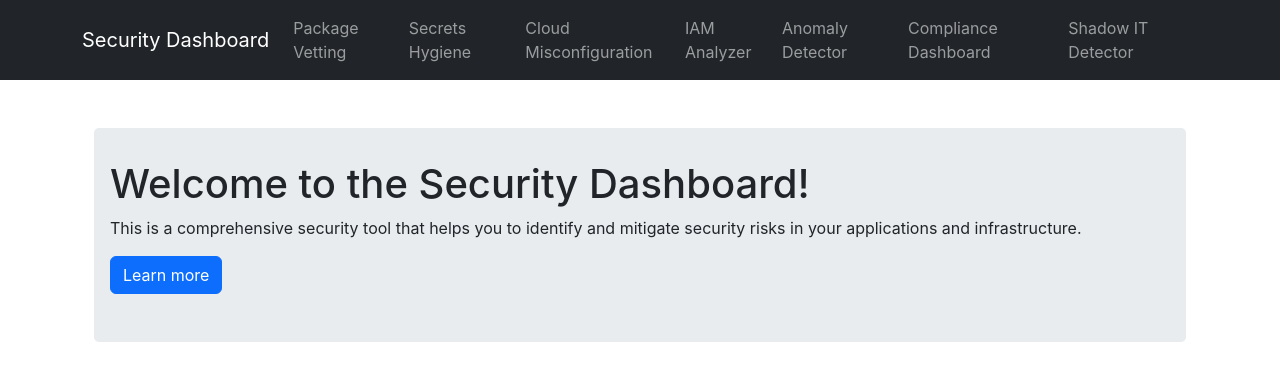
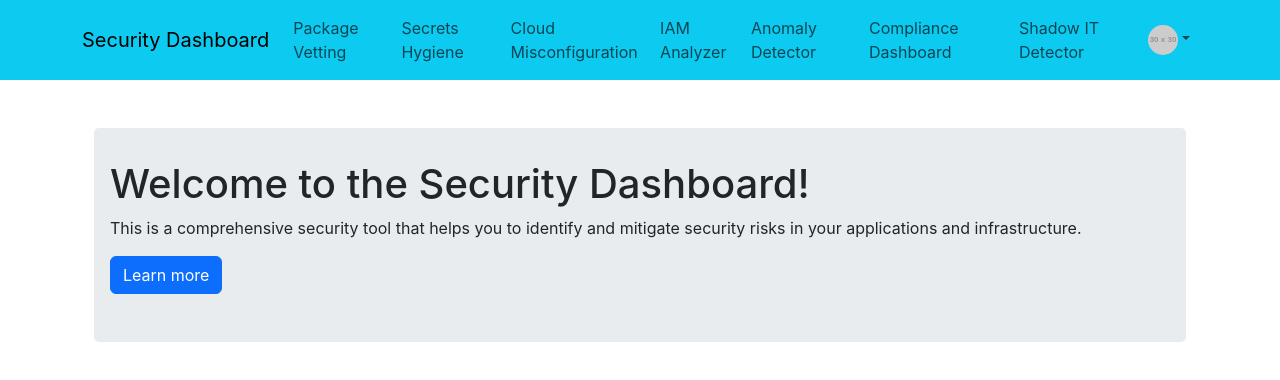
Before and after one commit to nithincp/SafeSide, a React (Create React App) app in the folder frontend/: page / in a window 1280 px wide. Shown: the top 380 px of the page. Built offline with nearby package versions, Linux system fonts and the light colour scheme.

Commit message:
feat: update header with new color and user profile dropdown

```diff
--- a/frontend/src/components/NavigationBar.js
+++ b/frontend/src/components/NavigationBar.js
@@ -1,5 +1,5 @@
 import React, { useState } from 'react';
-import { Navbar, Nav, Container } from 'react-bootstrap';
+import { Navbar, Nav, Container, NavDropdown } from 'react-bootstrap';
 import { LinkContainer } from 'react-router-bootstrap';
 import { useSpring } from '@react-spring/web';
 import { animated } from '@react-spring/web';
@@ -22,7 +22,7 @@ const NavLink = ({ to, children }) => {
 
 const NavigationBar = () => {
   return (
-    <Navbar bg="dark" variant="dark" expand="lg">
+    <Navbar bg="info" variant="light" expand="lg">
       <Container>
         <NavLink to="/">
           <Navbar.Brand>Security Dashboard</Navbar.Brand>
@@ -38,6 +38,15 @@ const NavigationBar = () => {
             <NavLink to="/compliance-dashboard">Compliance Dashboard</NavLink>
             <NavLink to="/shadow-it-detector">Shadow IT Detector</NavLink>
           </Nav>
+          <Nav>
+            <NavDropdown title={<img src="https://via.placeholder.com/30" alt="user" className="rounded-circle" />} id="basic-nav-dropdown">
+              <NavDropdown.Item href="#action/3.1">Account</NavDropdown.Item>
+              <NavDropdown.Item href="#action/3.2">Setting</NavDropdown.Item>
+              <NavDropdown.Item href="#action/3.3">Dark/Light toggle</NavDropdown.Item>
+              <NavDropdown.Divider />
+              <NavDropdown.Item href="#action/3.4">Log out</NavDropdown.Item>
+            </NavDropdown>
+          </Nav>
         </Navbar.Collapse>
       </Container>
     </Navbar>
```
